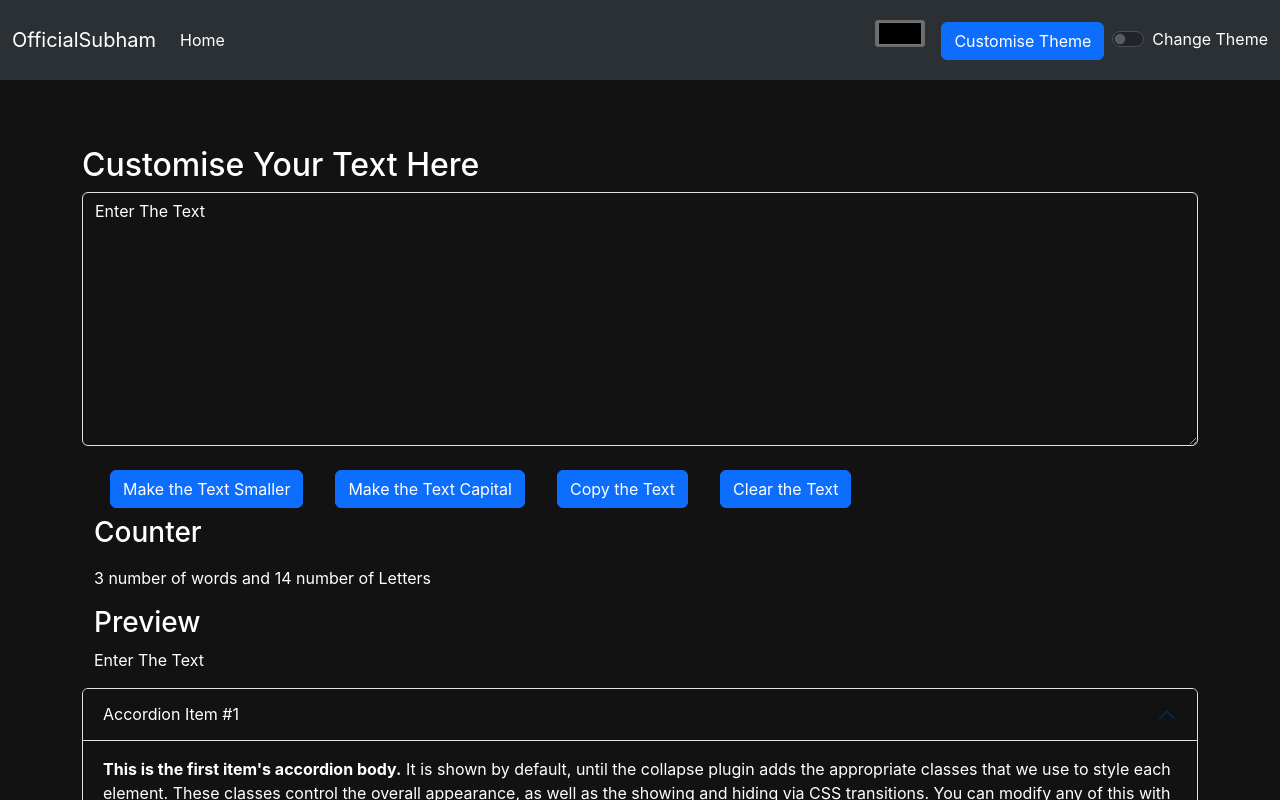
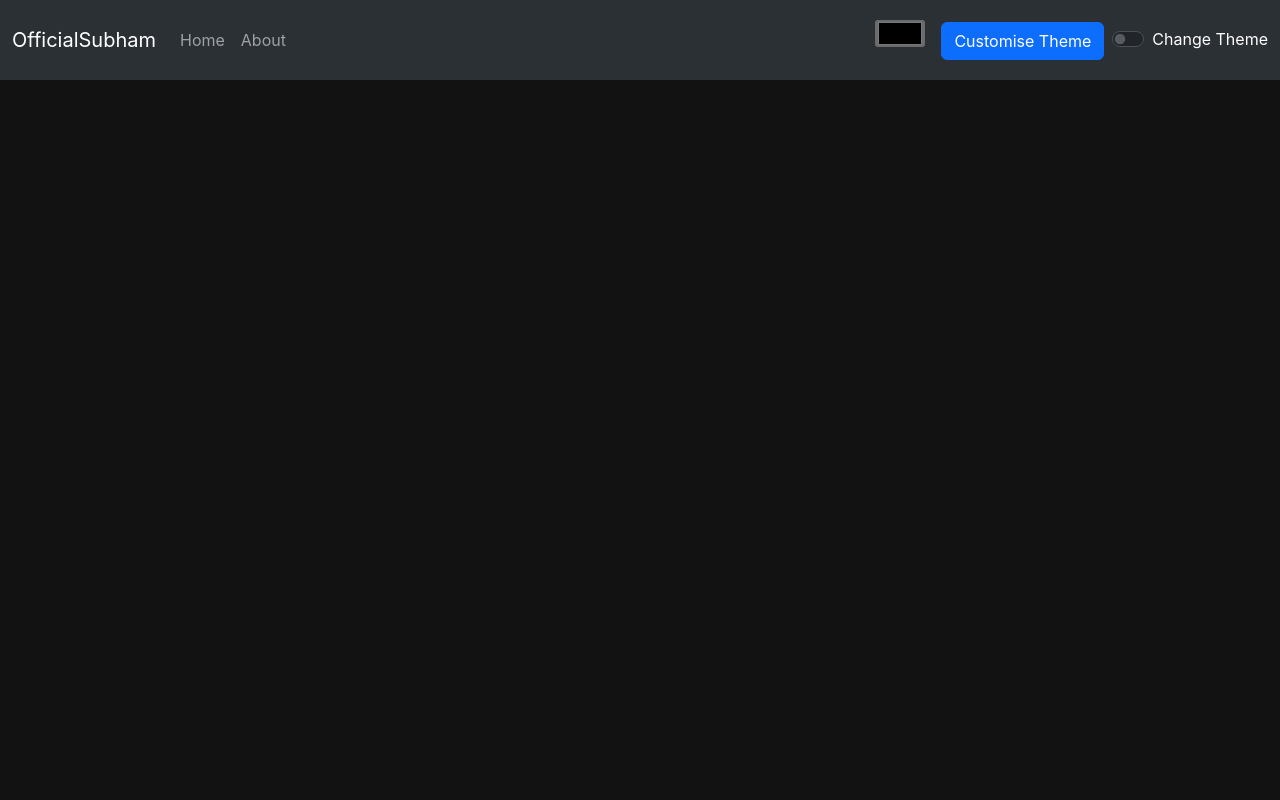
Before and after one commit to OfficialSubham/react-2nd, a React (Create React App) app: page /navbar in a window 1280 px wide. Shown: the top 800 px of the page. Built offline with nearby package versions, Linux system fonts and the light colour scheme.

Commit message:
Wraped with Router and Fixed Some glitches

```diff
--- a/src/App.js
+++ b/src/App.js
@@ -4,7 +4,7 @@ import About from "./Components/About";
 import Textform from "./Components/Textform";
 import { useState } from "react";
 import Alert from "./Components/Alert";
-// import { Route, Routes, BrowserRouter as Router } from "react-router-dom";
+import { Route, Routes, BrowserRouter as Router } from "react-router-dom";
 
 function App() {
   const [theme, setTheme] = useState("dark");
@@ -138,6 +138,7 @@ function App() {
     // </>
     //Above is for using Router in React
     <>
+      <Router>
         <Navbar
           changeTheme={changeTheme}
           theme={theme}
@@ -147,8 +148,20 @@ function App() {
           customiseTheme={customiseTheme}
         />
         <Alert alert={alert} />
+        <Routes>
+          <Route
+            path="/"
+            element={
               <div className="container">
                 <Textform style={style} showAlert={showAlert} />
+              </div>
+            }
+          />
+
+          <Route
+            path="/about"
+            element={
+              <div className="container">
                 <About
                   style={aboutStyle}
                   setStyle={setStyle}
@@ -157,6 +170,10 @@ function App() {
                   showAlert={showAlert}
                 />
               </div>
+            }
+          />
+        </Routes>
+      </Router>
     </>
   );
 }
--- a/src/Components/Navbar.js
+++ b/src/Components/Navbar.js
@@ -1,6 +1,6 @@
 import { getElementError } from "@testing-library/react";
 import React from "react";
-// import { Link } from "react-router-dom";
+import { Link } from "react-router-dom";
 
 export default function Navbar(props) {
 
@@ -13,9 +13,9 @@ export default function Navbar(props) {
       }}
     >
       <div className="container-fluid">
-        <a className="navbar-brand" href="#">
+        <Link className="navbar-brand" href="/">
           OfficialSubham
-        </a>
+        </Link>
         <button
           className="navbar-toggler"
           type="button"
@@ -30,15 +30,15 @@ export default function Navbar(props) {
         <div className="collapse navbar-collapse" id="navbarSupportedContent">
           <ul className="navbar-nav me-auto mb-2 mb-lg-0">
             <li className="nav-item">
-              <a className="nav-link active" href="#">
+              <Link className="nav-link" to="/">
                 Home
-              </a>
+              </Link>
             </li>
-            {/* <li className="nav-item">
-              <a className="nav-link" to="#">
+            <li className="nav-item">
+              <Link className="nav-link" to="/about">
                 About
-              </a>
-            </li> */}
+              </Link>
+            </li>
           </ul>
           {/* <form className="d-flex" role="search">
             <input
--- a/src/Components/Textform.js
+++ b/src/Components/Textform.js
@@ -55,10 +55,10 @@ export default function Textform(props) {
     }
     else {
       if(text[text.length -1] === " ") {
-        return text.split(" ").length - 1
+        return text.split(/\s+/).length - 1 //split the word with one or more white spaces
       }
       else {
-        return text.split(" ").length
+        return text.split(/\s+/).length
 
       }
     }
```
Lines whose indentation alone changed are shown as unchanged.
